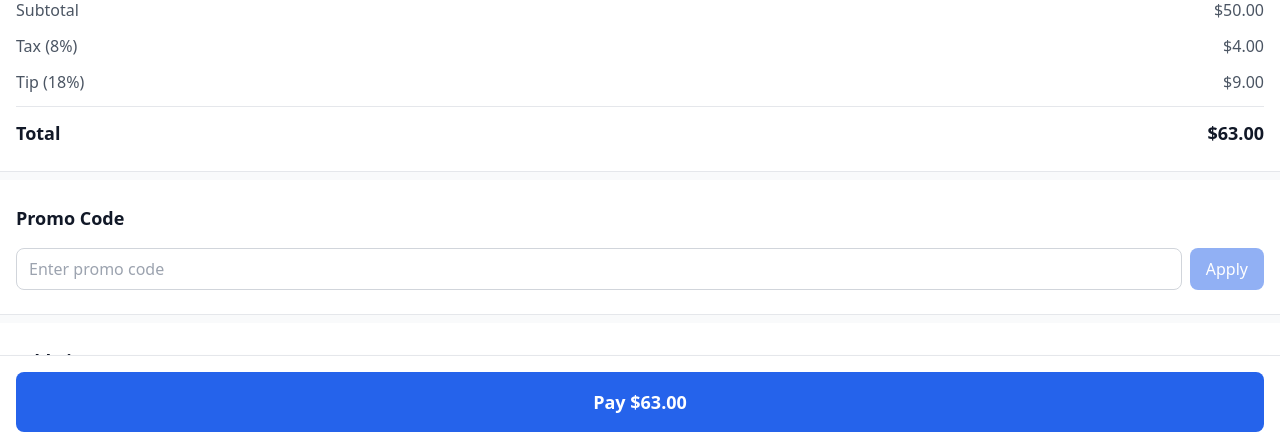
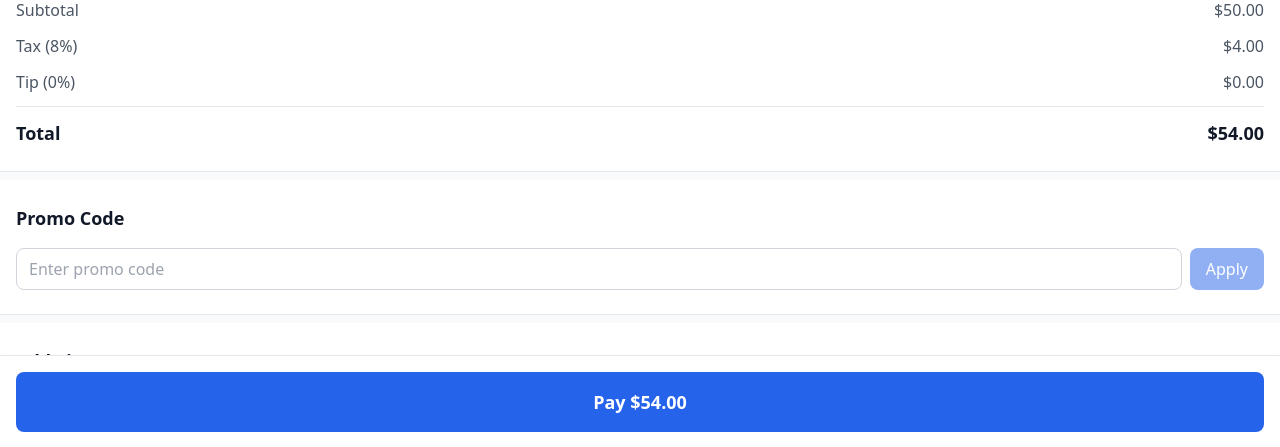
Before and after one commit to eNKay2408/Smart-Restaurant, a React (Vite) app in the folder client/: page /payment in a window 1280 px wide. Shown: the part 352-799 px from the top of the page. Built offline with nearby package versions, Linux system fonts and the light colour scheme; no server answers.

Commit message:
fix: tip default is 0%

```diff
--- a/client/src/pages/customer/Cart.tsx
+++ b/client/src/pages/customer/Cart.tsx
@@ -237,7 +237,7 @@ const Cart: React.FC = () => {
     // Calculate totals
     const subtotal = cart?.total || 0;
     const tax = subtotal * 0.08; // 8% tax
-    const tip = subtotal * 0.18; // 18% tip
+    const tip = subtotal * 0.00; // 0% tip (default, can be customized at payment)
     const total = subtotal + tax + tip;
 
     // Loading state
@@ -462,7 +462,7 @@ const Cart: React.FC = () => {
                         </div>
 
                         <div className="flex justify-between text-gray-600">
-                            <span>Tip (18%)</span>
+                            <span>Tip (0%)</span>
                             <span>${tip.toFixed(2)}</span>
                         </div>
 
--- a/client/src/pages/customer/Payment.tsx
+++ b/client/src/pages/customer/Payment.tsx
@@ -23,7 +23,7 @@ const Payment: React.FC = () => {
 
 	const [selectedPaymentMethod, setSelectedPaymentMethod] =
 		useState<string>("card");
-	const [tipPercentage, setTipPercentage] = useState(18);
+	const [tipPercentage, setTipPercentage] = useState(0);
 	const [customTip, setCustomTip] = useState("");
 	const [showCustomTip, setShowCustomTip] = useState(false);
 	const [splitBill, setSplitBill] = useState(false);
@@ -59,7 +59,7 @@ const Payment: React.FC = () => {
 		},
 	];
 
-	const tipOptions = [15, 18, 20, 22];
+	const tipOptions = [0, 5, 10, 15, 18, 20, 22];
 
 	// Validate order on mount - prevent payment for rejected or incomplete orders
 	useEffect(() => {
```
